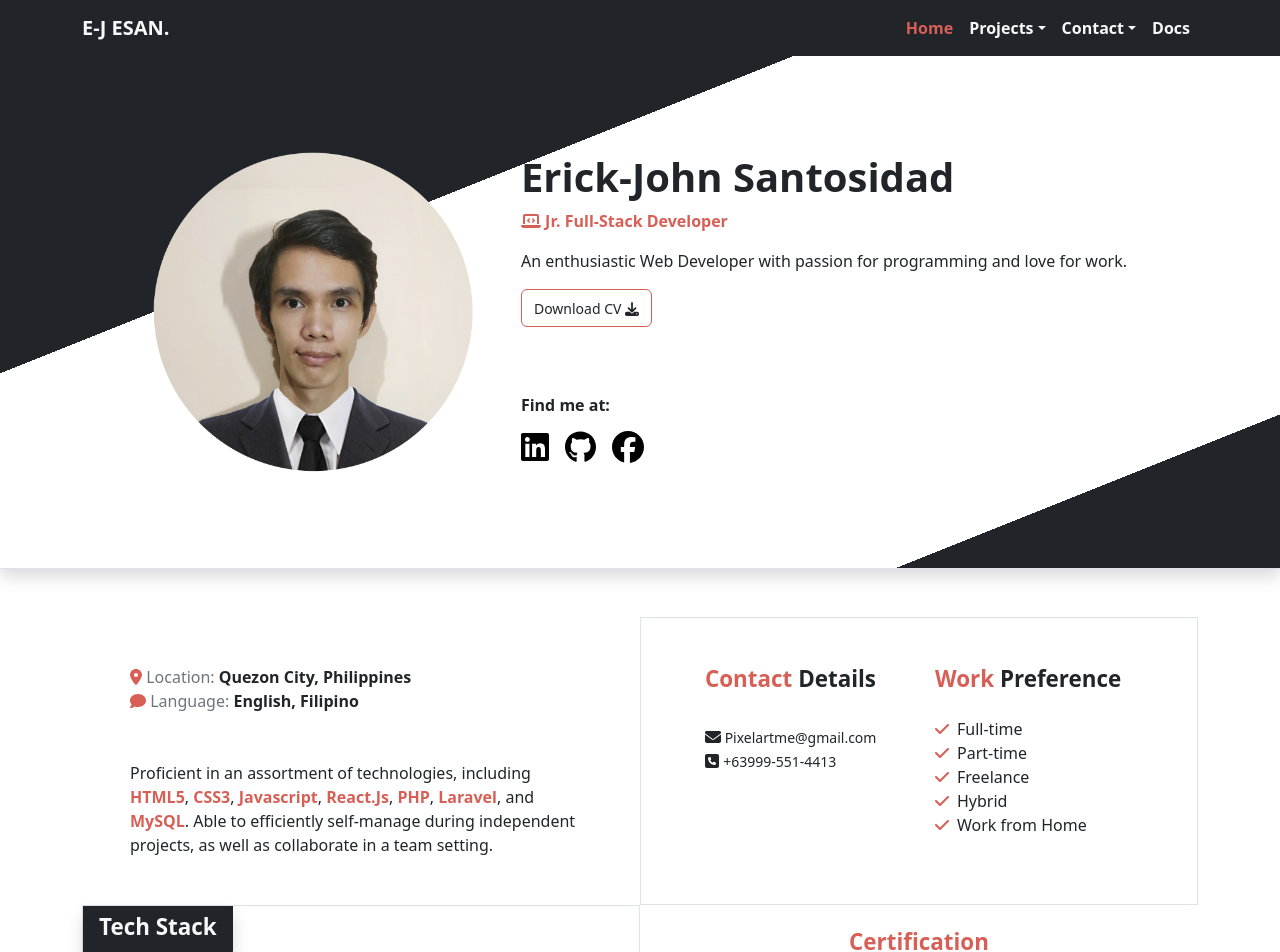
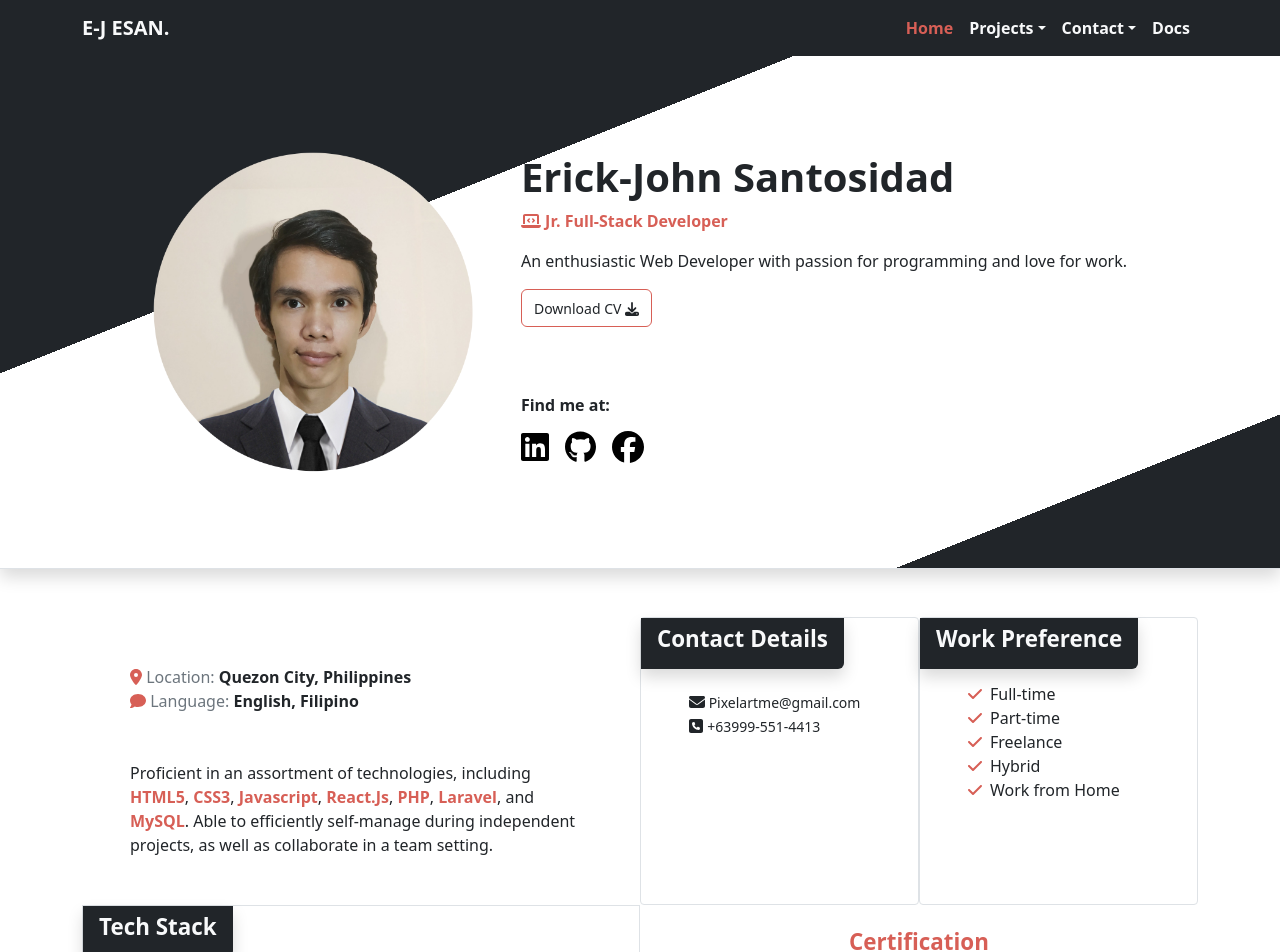
Before and after one commit to ricesush/portfoliov2, a React (Vite) app: page / in a window 1280 px wide. Shown: the top 952 px of the page. Built offline with nearby package versions, Linux system fonts and the light colour scheme.

Commit message:
sync landing page headers

```diff
--- a/src/App.css
+++ b/src/App.css
@@ -90,4 +90,10 @@ a > small > span:hover {
 
 .bg-accent {
   background-color: var(--clr-accent-400);
+  transition: 0.3s all;
 }
+
+.homeSections:hover > .bg-accent {
+  background-color: var(--clr-primary-400);
+  transition: 0.3s all;
+}
--- a/src/components/Contact.jsx
+++ b/src/components/Contact.jsx
@@ -8,13 +8,13 @@ import { faEnvelope, faSquarePhone } from '@fortawesome/free-solid-svg-icons';
 
 const Contact = () => {
   return (
-    <section className='col-lg-6 rounded-1 px-3'>
-      <header className='fs-5 fw-bold'>
-        <h2>
-          <span className='yellowText'>Contact</span> Details
+    <section className='col-lg-6 rounded-1 border homeSections'>
+      <header className='fs-5 fw-bold position-absolute px-3 py-2 rounded-2 rounded-top-0 rounded-start-0 bg-accent shadow'>
+        <h2 className='text-center text-light'>
+          <span>Contact</span> Details
         </h2>
       </header>
-      <div className='pt-4 text-sm-start text-center '>
+      <div className='pt-4 text-sm-start text-center p-5 mt-5'>
         <div className='justify-content-around'>
           <div>
             <FontAwesomeIcon icon={faEnvelope} />
--- a/src/components/Home.jsx
+++ b/src/components/Home.jsx
@@ -16,7 +16,7 @@ export const Home = () => {
       </section>
       <section className='d-lg-flex pt-5 justify-content-around container'>
         <AboutSection />
-        <div className='d-lg-flex p-5  border col-lg-6'>
+        <div className='d-lg-flex col-lg-6'>
           <Contact />
           <WorkPreference />
         </div>
--- a/src/components/TechStack.jsx
+++ b/src/components/TechStack.jsx
@@ -12,7 +12,7 @@ import {
 
 const TechStack = () => {
   return (
-    <section className='col-lg-6 border'>
+    <section className='col-lg-6 border homeSections'>
       <header className='fs-5 fw-bold position-absolute px-3 py-2 rounded-2 rounded-top-0 rounded-start-0 bg-accent shadow'>
         <h2 className='text-center text-light'>
           <span className=''>Tech</span> Stack
--- a/src/components/WorkPreference.jsx
+++ b/src/components/WorkPreference.jsx
@@ -3,11 +3,13 @@ import { FontAwesomeIcon } from '@fortawesome/react-fontawesome';
 
 const WorkPreference = () => {
   return (
-    <section className='col-lg-6 rounded-1 px-3 mt-lg-0 mt-5'>
-      <h2 className=''>
-        <span className='yellowText'>Work</span> Preference
-      </h2>
-      <div className='fs-1 pt-3 d-md-flex'>
+    <section className='col-lg-6 rounded-1 mt-lg-0 border homeSections'>
+      <header className='fs-5 fw-bold position-absolute px-3 py-2 rounded-2 rounded-top-0 rounded-start-0 bg-accent shadow'>
+        <h2 className='text-center text-light'>
+          <span>Work</span> Preference
+        </h2>
+      </header>
+      <div className='fs-1 pt-3 d-md-flex p-5 mt-5'>
         <div className='fs-6'>
           <FontAwesomeIcon icon={faCheck} className='yellowText pe-2' />
           Full-time <br />
```
